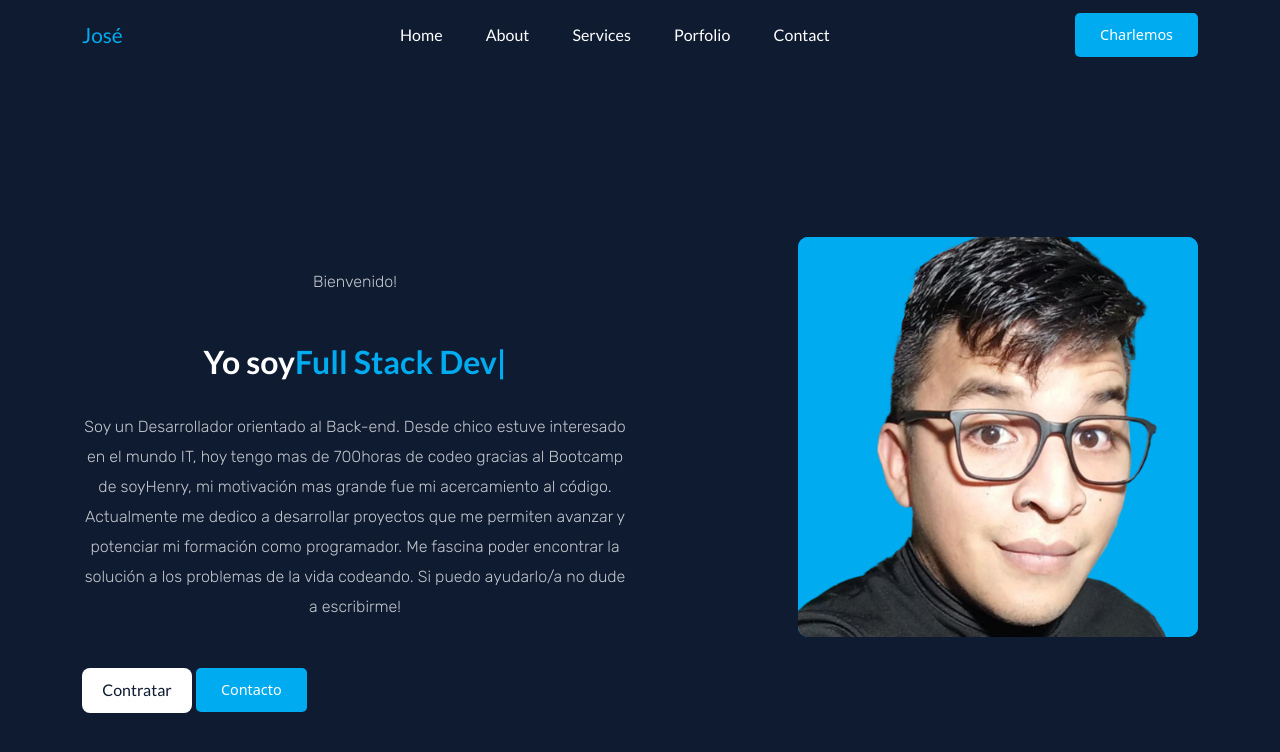
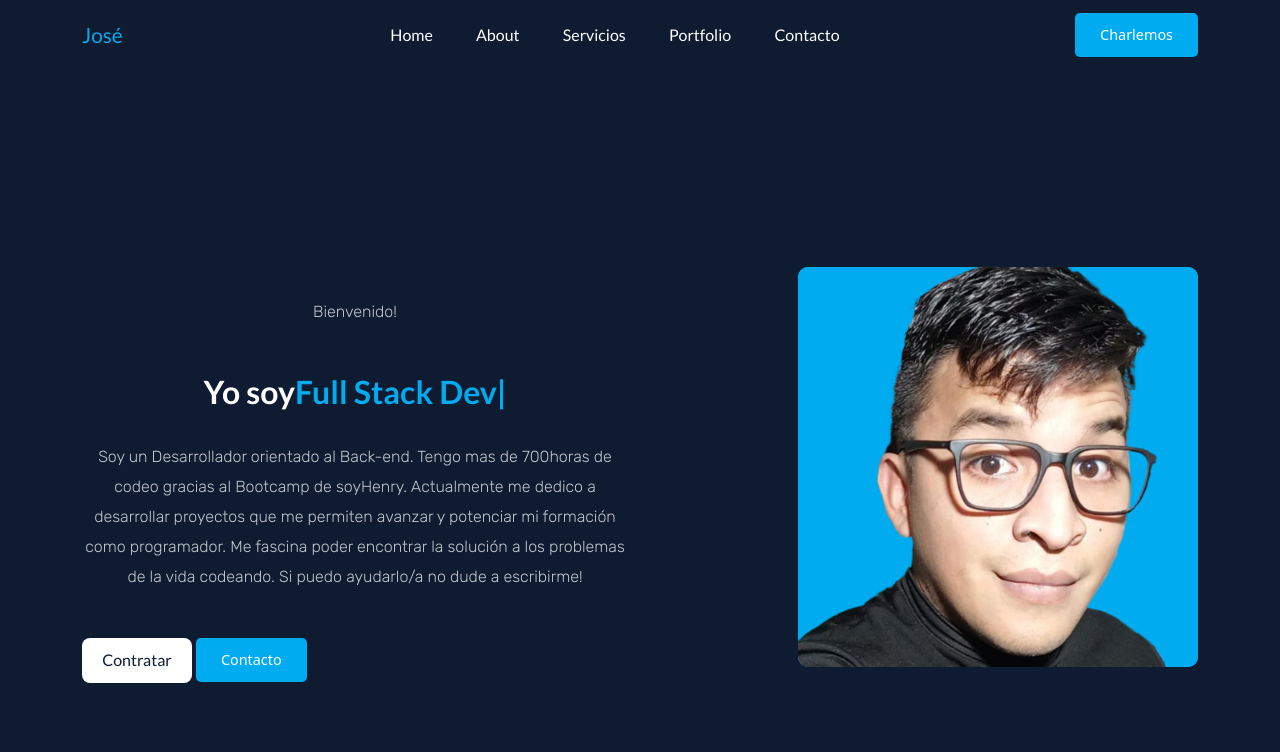
Before and after one commit to Ema0502/JR-Portfolio, a React (Vite) app in the folder vite-porfolio/: page / in a window 1280 px wide. Shown: the top 752 px of the page. Built offline with nearby package versions, Linux system fonts and the light colour scheme.

Commit message:
correciones + about

```diff
--- a/vite-porfolio/src/components/Header/Header.jsx
+++ b/vite-porfolio/src/components/Header/Header.jsx
@@ -12,15 +12,15 @@ const Header = () => {
       url: "#about",
     },
     {
-      display: "Services",
+      display: "Servicios",
       url: "#services",
     },
     {
-      display: "Porfolio",
-      url: "#porfolio",
+      display: "Portfolio",
+      url: "#portfolio",
     },
     {
-      display: "Contact",
+      display: "Contacto",
       url: "#contact",
     },
   ];
--- a/vite-porfolio/src/components/HeroSection/HeroSection.jsx
+++ b/vite-porfolio/src/components/HeroSection/HeroSection.jsx
@@ -26,7 +26,7 @@ const HeroSection = () => {
               <h2 className={`${style.hero__title} ${style.mp__4}`}>Yo soy
                 <span ref={textRef}></span>
               </h2>
-              <p className={style.mp__4}>Soy un Desarrollador orientado al Back-end. Desde chico estuve interesado en el mundo IT, hoy tengo mas de 700horas de codeo gracias al Bootcamp de soyHenry, mi motivación mas grande fue mi acercamiento al código.
+              <p className={style.mp__4}>Soy un Desarrollador orientado al Back-end. Tengo mas de 700horas de codeo gracias al Bootcamp de soyHenry.
                 Actualmente me dedico a desarrollar proyectos que me permiten avanzar y potenciar mi formación como programador. Me fascina poder encontrar la solución a los problemas de la vida codeando.
                 Si puedo ayudarlo/a no dude a escribirme!</p>
 
```
Also changed, not shown: vite-porfolio/src/components/About/About.jsx (added, +39 -0 lines), vite-porfolio/src/components/About/About.module.css (added).
